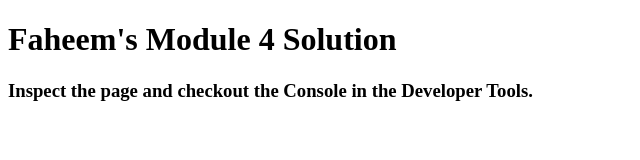
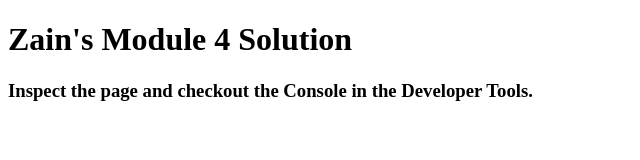
Before and after one commit to zainmoten/HTML-CSS-JavaScript, a plain HTML site: page module-4-solution/index.html in a window 1280 px wide. Shown: the whole page, without its empty margins (0-640 px from the left). Drawn offline with Linux system fonts and the light colour scheme.

Commit message:
Update index.html

```diff
--- a/module-4-solution/index.html
+++ b/module-4-solution/index.html
@@ -11,7 +11,7 @@
   <script src="script.js"></script>
 </head>
 <body>
-  <h1>Faheem's Module 4 Solution</h1>
+  <h1>Zain's Module 4 Solution</h1>
   <h3>Inspect the page and checkout the Console in the Developer Tools.</h3>
 </body>
 </html>
```
